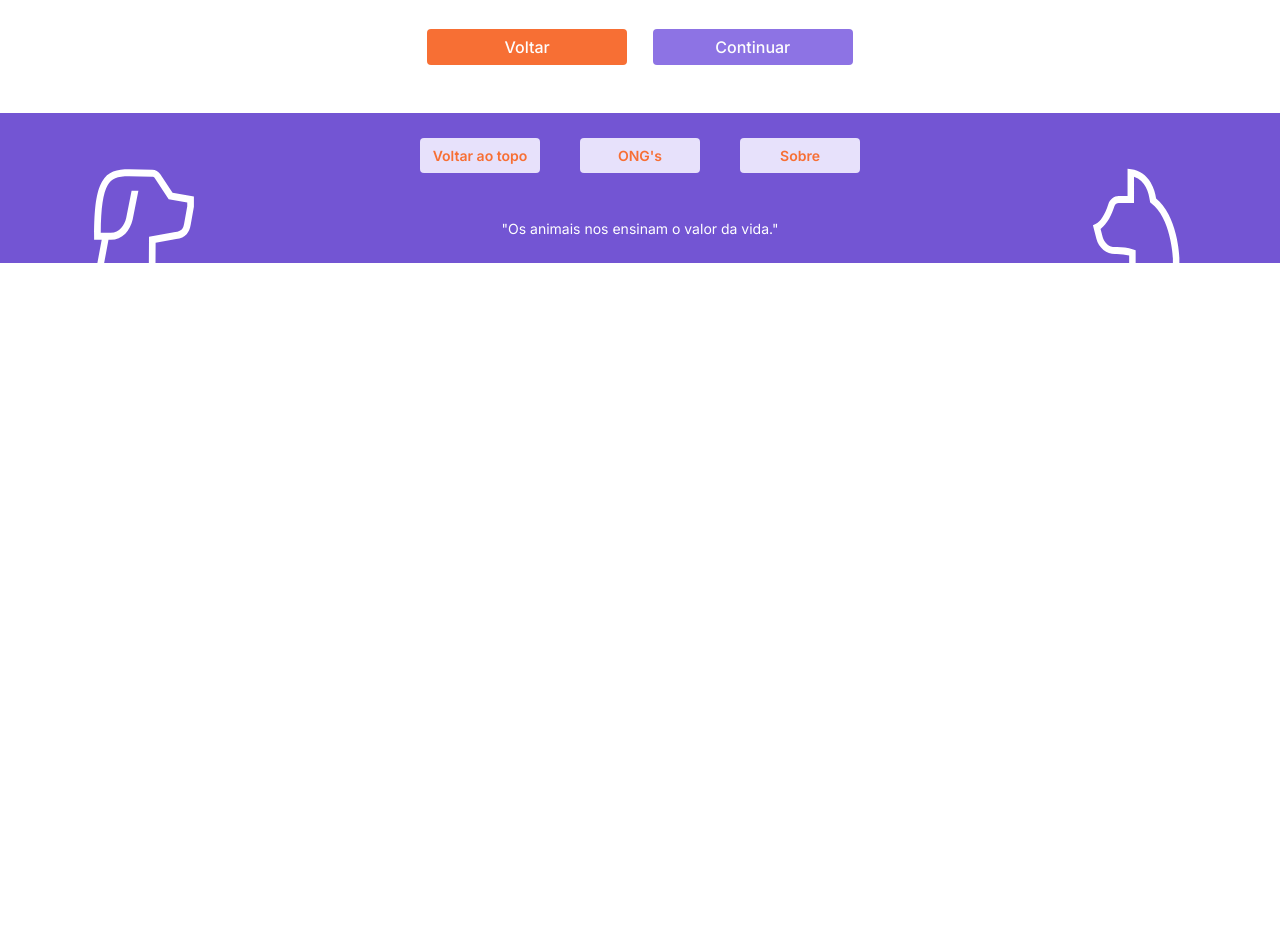
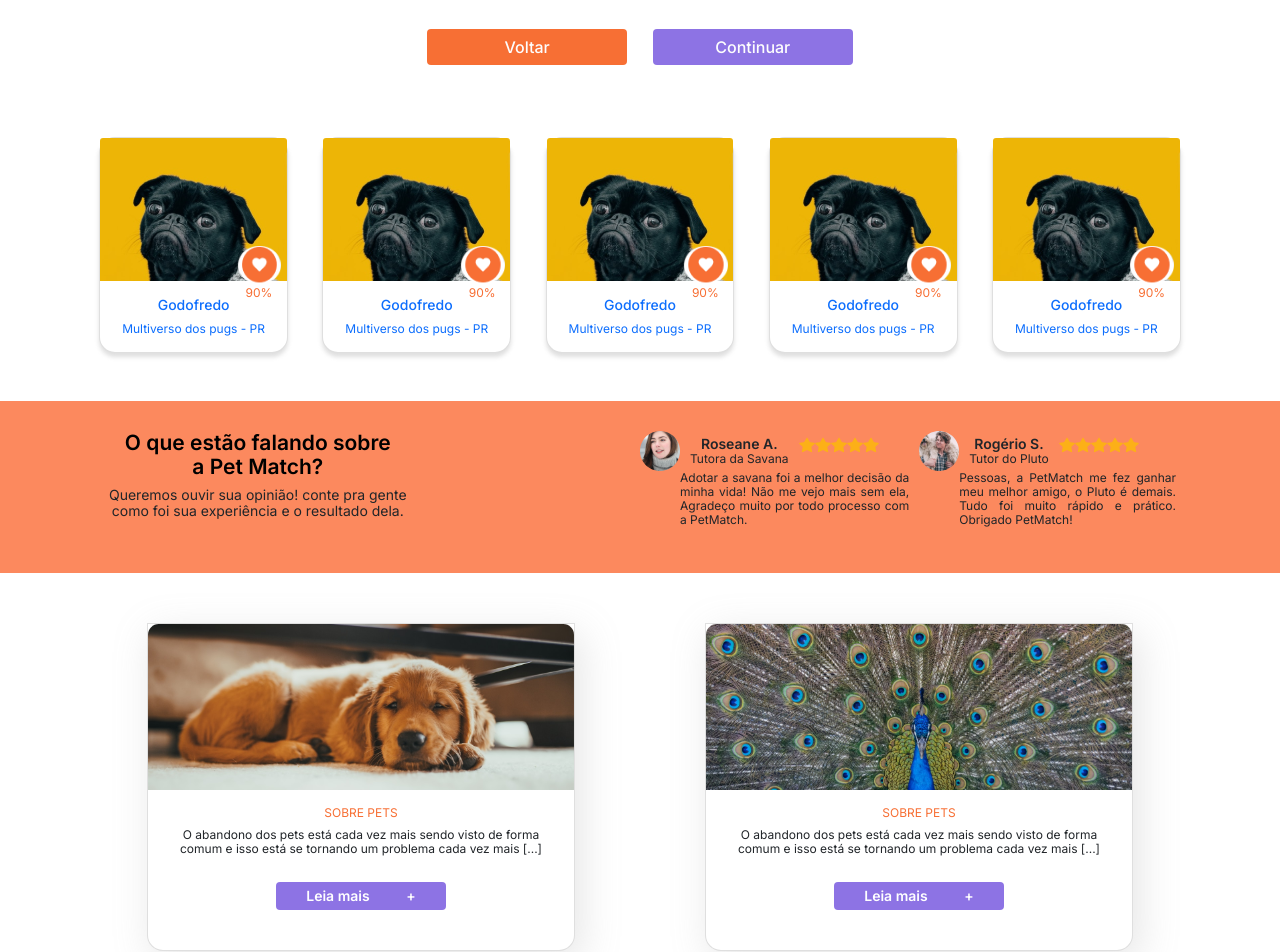
Before and after one commit to andresdslima/petmatch-front, a React (Create React App) app: page /adoption in a window 1280 px wide. Shown: the part 460-1412 px from the top of the page. Before the commit the page ends 800 px from the top, so only its background shows below. Built offline with nearby package versions, Linux system fonts and the light colour scheme; no server answers.

Commit message:
ajustes nos layouts das paginas

```diff
--- a/src/components/Card-Posts-Container/index.jsx
+++ b/src/components/Card-Posts-Container/index.jsx
@@ -9,10 +9,10 @@ const CardPostsContainer = () => {
         <div className="container">
             <Row xs={1} sm={1} md={2} lg={2}>
                 <Col>
-                    <CardPosts imageName={DogPostImage}></CardPosts>
+                    <CardPosts imageName={PeacockPostImage}></CardPosts>
                 </Col>
                 <Col>
-                    <CardPosts imageName={PeacockPostImage}></CardPosts>
+                    <CardPosts imageName={DogPostImage}></CardPosts>
                 </Col>
             </Row>
         </div>
--- a/src/components/ImagesCarousel/index.jsx
+++ b/src/components/ImagesCarousel/index.jsx
@@ -9,7 +9,7 @@ const ImagesCarousel = () => {
   return (
     <S.ContainerContent>
       <S.ContainerCarousel>
-        <Carousel.Item interval={5000}>
+        <Carousel.Item interval={3000}>
           <S.ImageCarousel src={twoDogs} alt="Dois cachorros" />
           <Carousel.Caption>
             <S.Text>
--- a/src/pages/Adoption/index.jsx
+++ b/src/pages/Adoption/index.jsx
@@ -2,12 +2,19 @@ import React from 'react';
 import Header from '../../components/Header';
 import Footer from '../../components/Footer';
 import AdoptionForm from '../../components/AdoptionForm';
+import MatchsMainContent from '../../components/MatchsMainContent';
+import PeopleReview from '../../components/Section/PeopleReview';
+import CardPostsContainer from '../../components/Card-Posts-Container';
 
 const Matches = () => {
 	return (
 		<>
 			<Header />
+
 			<AdoptionForm />
+			<MatchsMainContent />
+			<PeopleReview />
+			<CardPostsContainer />
 			<Footer />
 		</>
 	);
--- a/src/pages/Home/index.jsx
+++ b/src/pages/Home/index.jsx
@@ -5,7 +5,8 @@ import ImagesCarousel from '../../components/ImagesCarousel';
 import StepByStepAdoption from '../../components/StepByStepAdoption';
 import CardCategory from '../../components/CardCategory';
 import MatchsMainContent from '../../components/MatchsMainContent';
-import PeopleReview from '../../components/Section/PeopleReview'
+import PeopleReview from '../../components/Section/PeopleReview';
+import CardPostsContainer from '../../components/Card-Posts-Container';
 
 const Home = () => {
 	return (
@@ -16,6 +17,7 @@ const Home = () => {
 			<StepByStepAdoption />
 			<MatchsMainContent />
 			<PeopleReview />
+			<CardPostsContainer />
 			<Footer />
 		</>
 	);
--- a/src/pages/Matches/index.jsx
+++ b/src/pages/Matches/index.jsx
@@ -2,15 +2,20 @@ import React from 'react';
 import Header from '../../components/Header';
 import Footer from '../../components/Footer';
 import MatchesForm from '../../components/MatchesForm';
+import PeopleReview from '../../components/Section/PeopleReview';
+import CardPostsContainer from '../../components/Card-Posts-Container';
 
 const Matches = () => {
 	return (
 		<>
 			<Header />
+
 			<MatchesForm />
+			<PeopleReview />
+			<CardPostsContainer />
 			<Footer />
 		</>
-    )
-}
+	);
+};
 
 export default Matches;
```
Lines whose indentation alone changed are shown as unchanged.
